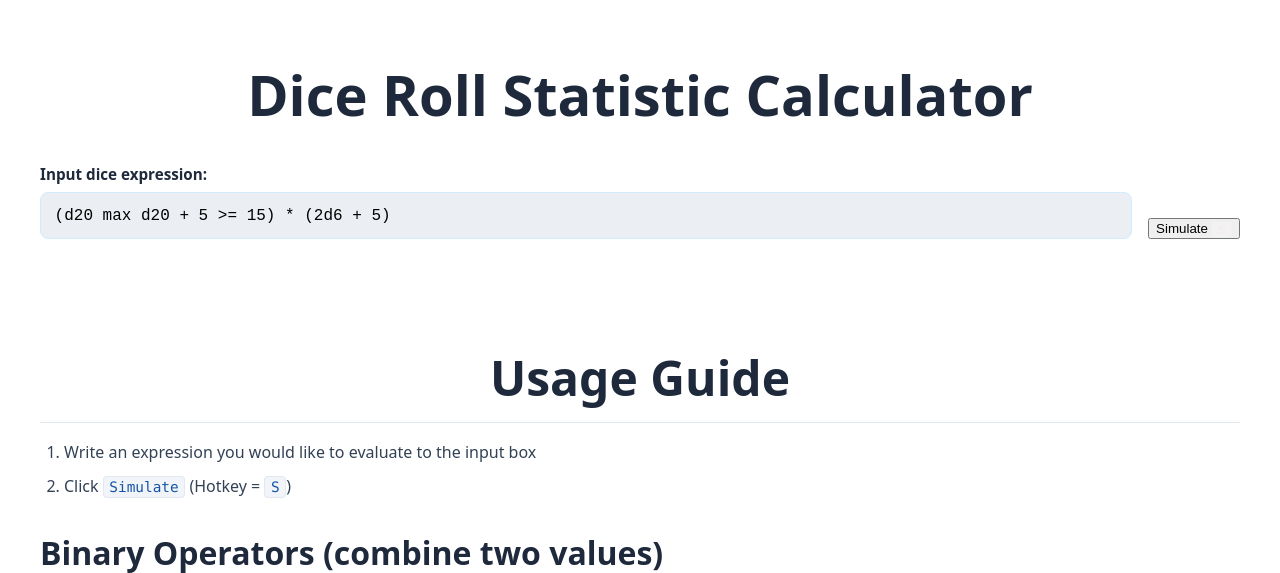
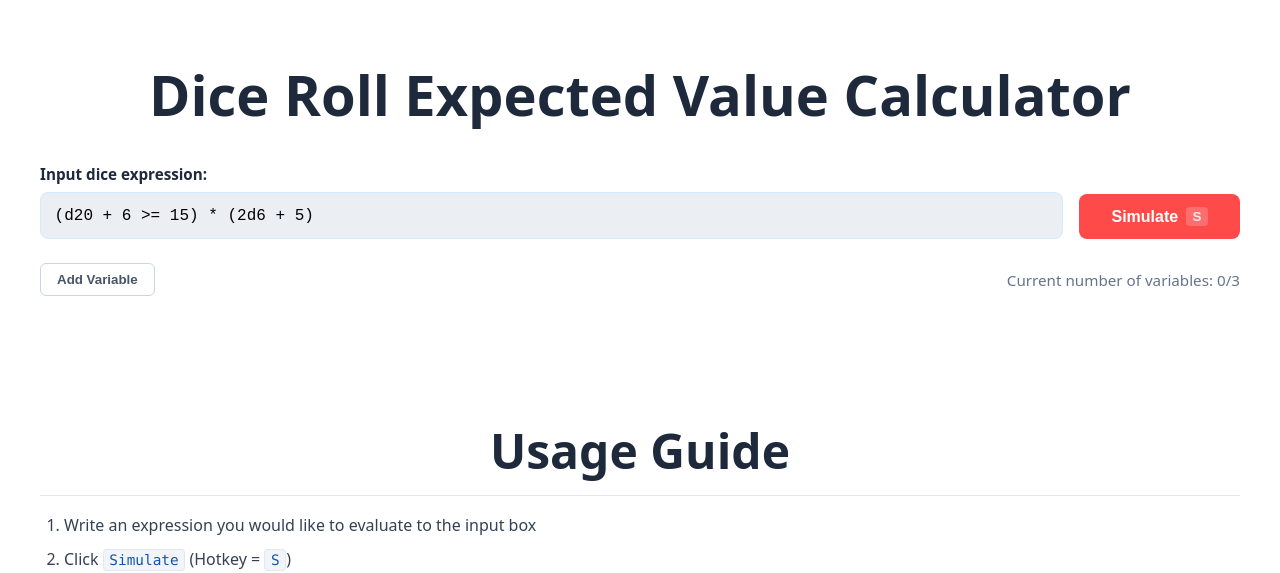
Before and after one commit to nexuso1/diceroller, a Flask app: page / in a window 1280 px wide. Shown: the top 573 px of the page. Run offline with Flask 3, Linux system fonts and the light colour scheme; some web fonts are replaced.

Commit message:
flask app updated

```diff
--- a/templates/index.html
+++ b/templates/index.html
@@ -12,58 +12,81 @@
 <body>
 
 <div class="container">
-    <h1>Dice Roll Statistic Calculator</h1>
+    <h1>Dice Roll Expected Value Calculator</h1>
 
     <!-- Input Section -->
     <form id="calc-form">
         <div class="input-group">
             <div class="input-wrapper">
                 <label for="expression">Input dice expression:</label>
-                <input type="text" id="expression" placeholder="Type an expression, e.g (d20 max d20 + 5 >= 15) * (2d6 + 5)" value="(d20 max d20 + 5 >= 15) * (2d6 + 5)" required>
+                <input type="text" id="expression" placeholder="Type an expression, e.g (d20 + 6 >= 15) * (2d6 + 5)" value="(d20 + 6 >= 15) * (2d6 + 5)" required>
             </div>
             <div style="display: flex; align-items: flex-end;">
-                <button type="submit" id="submit-btn">Simulate <span class="key-badge">S</span></button>
+                <button type="submit" id="submit-btn" class="primary-btn">Simulate <span class="key-badge">S</span></button>
             </div>
         </div>
     </form>
 
+    <!-- Variables (Optional) -->
+    <div class="variables-section">
+        <div class="variables-header">
+            <button type="button" id="add-var-btn" class="secondary-btn">Add Variable</button>
+            <span id="var-count-lbl" style="color: #64748b; font-size: 0.95rem;">Current number of variables: 0/3</span>
+        </div>
+        <div id="variables-list" class="variables-list">
+            <!-- Dynamic variables will insert here -->
+        </div>
+    </div>
+
     <!-- Error Message Banner -->
     <div id="error-message" class="error"></div>
 
-    <!-- Output Dashboard (reveals dynamically) -->
+    <!-- Output Dashboard -->
     <div id="dashboard" class="result-section">
-        <div class="dashboard-grid">
-            <!-- Left Side: Result Summary Table -->
+        <div id="dashboard-grid" class="dashboard-grid">
+            <!-- Summary Table Section -->
             <div>
-                <h2 style="margin-top: 0; font-size: 1.5rem; margin-bottom: 1rem;">Result Summary</h2>
+                <div class="results-header">
+                    <h2 style="margin-top: 0; font-size: 1.5rem; margin-bottom: 0;">Result Summary</h2>
+
+                    <!-- Multi-variable view controls (only shown in sweep mode) -->
+                    <div id="view-controls" class="view-controls">
+                        <div class="control-item">
+                            <label for="view-mode">View</label>
+                            <select id="view-mode">
+                                <option value="list">List</option>
+                                <option value="matrix">Matrix</option>
+                            </select>
+                        </div>
+                        <div class="control-item matrix-only">
+                            <label for="matrix-row-var">Rows</label>
+                            <select id="matrix-row-var"></select>
+                        </div>
+                        <div class="control-item matrix-only">
+                            <label for="matrix-col-var">Columns</label>
+                            <select id="matrix-col-var"></select>
+                        </div>
+                        <div class="control-item matrix-only">
+                            <label for="matrix-metric">Metric</label>
+                            <select id="matrix-metric">
+                                <option value="mean">Mean</option>
+                                <option value="median">Median</option>
+                                <option value="std">Standard deviation</option>
+                            </select>
+                        </div>
+                        <!-- Dropdowns to fix the value of any variable not on an axis -->
+                        <div id="matrix-slice-controls" class="matrix-only slice-controls"></div>
+                    </div>
+                </div>
                 <div class="table-container">
-                    <table>
-                        <thead>
-                            <tr>
-                                <th>Metric</th>
-                                <th>Value</th>
-                            </tr>
-                        </thead>
-                        <tbody>
-                            <tr>
-                                <td>Mean</td>
-                                <td id="val-mean" style="font-weight: 600;">-</td>
-                            </tr>
-                            <tr>
-                                <td>Median</td>
-                                <td id="val-median" style="font-weight: 600;">-</td>
-                            </tr>
-                            <tr>
-                                <td>Standard deviation (bias corrected)</td>
-                                <td id="val-std" style="font-weight: 600;">-</td>
-                            </tr>
-                        </tbody>
+                    <table id="summary-table">
+                        <!-- Head and body will render dynamically depending on mode -->
                     </table>
                 </div>
             </div>
 
-            <!-- Right Side: Chart.js Distribution Canvas -->
-            <div>
+            <!-- Chart Section (Only visible/active in single mode) -->
+            <div id="chart-section-wrapper">
                 <div class="chart-container">
                     <canvas id="distributionChart"></canvas>
                 </div>
@@ -75,6 +98,8 @@
     <div class="usage-guide">
         {{ guide_html|safe }}
     </div>
+
+    <div class=""
 </div>
 
 <script type=text/javascript src="{{
```
